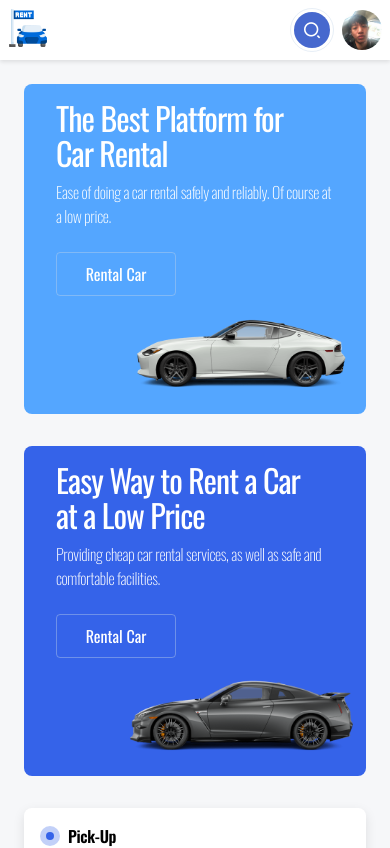
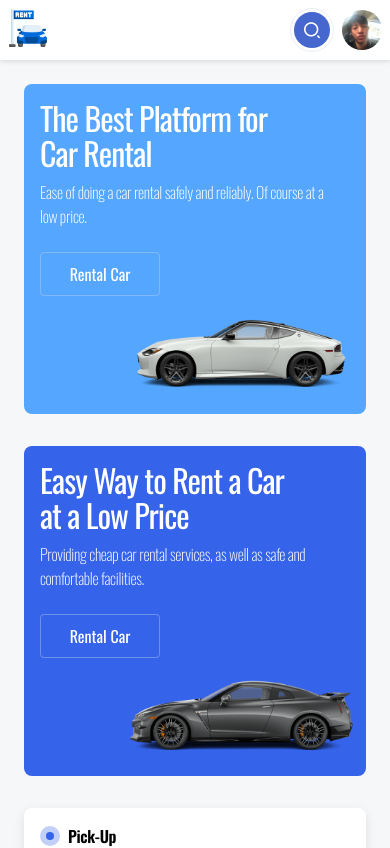
Before and after one commit to meraeugene/car-rent-website, a React (Vite) app: page / in a window 390 px wide. Shown: the top 848 px of the page. Built offline with nearby package versions, Linux system fonts and the light colour scheme.

Commit message:
dark loading

```diff
--- a/src/components/HomeCard/HomeCard.css
+++ b/src/components/HomeCard/HomeCard.css
@@ -1,7 +1,7 @@
 .best {
   background: var(--bg-blue-mediumblue);
   border-radius: 8px;
-  padding: 1rem 2rem;
+  padding: 1rem 1.5rem;
   width: 100%;
   height: 330px;
   position: relative;
@@ -11,7 +11,7 @@
 .easy {
   background: var(--bg-blue-offblue);
   border-radius: 8px;
-  padding: 1rem 2rem;
+  padding: 1rem 1.5rem;
   width: 100%;
   height: 330px;
   position: relative;
@@ -119,10 +119,10 @@
     max-width: 250px;
   }
 
-  /* .best,
+  .best,
   .easy {
     padding: 1rem;
-  } */
+  }
 
   .best p,
   .easy p {
--- a/src/components/Loading/Loading.css
+++ b/src/components/Loading/Loading.css
@@ -1,10 +1,9 @@
-*,
-*:before,
-*:after {
-  box-sizing: border-box;
-  margin: 0;
-  padding: 0;
+.loading-wrapper {
+  background: var(--color-bg);
+  width: 100%;
+  height: 100vh;
 }
+
 .wrapper {
   position: absolute;
   left: 50%;
--- a/src/components/Loading/Loading.tsx
+++ b/src/components/Loading/Loading.tsx
@@ -1,7 +1,20 @@
+import { useContext } from "react";
 import "./Loading.css";
+import { DarkModeContext } from "../../context/DarkModeContext";
 
 const Loading = () => {
+  // dark mode
+  const darkModeContext = useContext(DarkModeContext);
+
+  if (!darkModeContext) {
+    // Handle the case where the context is undefined
+    return null;
+  }
+
+  const { isActive } = darkModeContext;
+
   return (
+    <div className={`loading-wrapper ${isActive ? "darkmode" : ""}`}>
       <div className="wrapper">
         <div className="box-wrap">
           <div className="box one"></div>
@@ -12,6 +25,7 @@ const Loading = () => {
           <div className="box six"></div>
         </div>
       </div>
+    </div>
   );
 };
 
--- a/src/index.css
+++ b/src/index.css
@@ -46,7 +46,9 @@
   --border-color: rgba(195, 212, 233, 0.4);
 }
 
-* {
+*,
+*:before,
+*:after {
   margin: 0;
   padding: 0;
   box-sizing: border-box;
--- a/src/pages/Account/Account.tsx
+++ b/src/pages/Account/Account.tsx
@@ -283,17 +283,17 @@ const Account = () => {
               <path
                 d="M5 10C3.9 10 3 10.9 3 12C3 13.1 3.9 14 5 14C6.1 14 7 13.1 7 12C7 10.9 6.1 10 5 10Z"
                 stroke="#FFFFFF"
-                stroke-width="1.5"
+                strokeWidth="1.5"
               />
               <path
                 d="M19 10C17.9 10 17 10.9 17 12C17 13.1 17.9 14 19 14C20.1 14 21 13.1 21 12C21 10.9 20.1 10 19 10Z"
                 stroke="#FFFFFF"
-                stroke-width="1.5"
+                strokeWidth="1.5"
               />
               <path
                 d="M12 10C10.9 10 10 10.9 10 12C10 13.1 10.9 14 12 14C13.1 14 14 13.1 14 12C14 10.9 13.1 10 12 10Z"
                 stroke="#FFFFFF"
-                stroke-width="1.5"
+                strokeWidth="1.5"
               />
             </svg>
           ) : (
```
Lines whose indentation alone changed are shown as unchanged.
